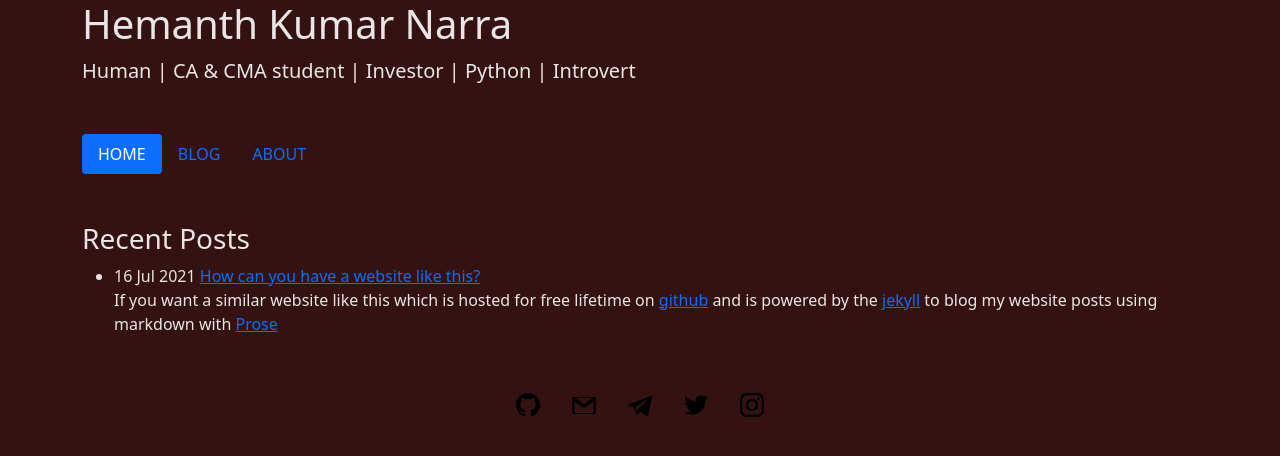
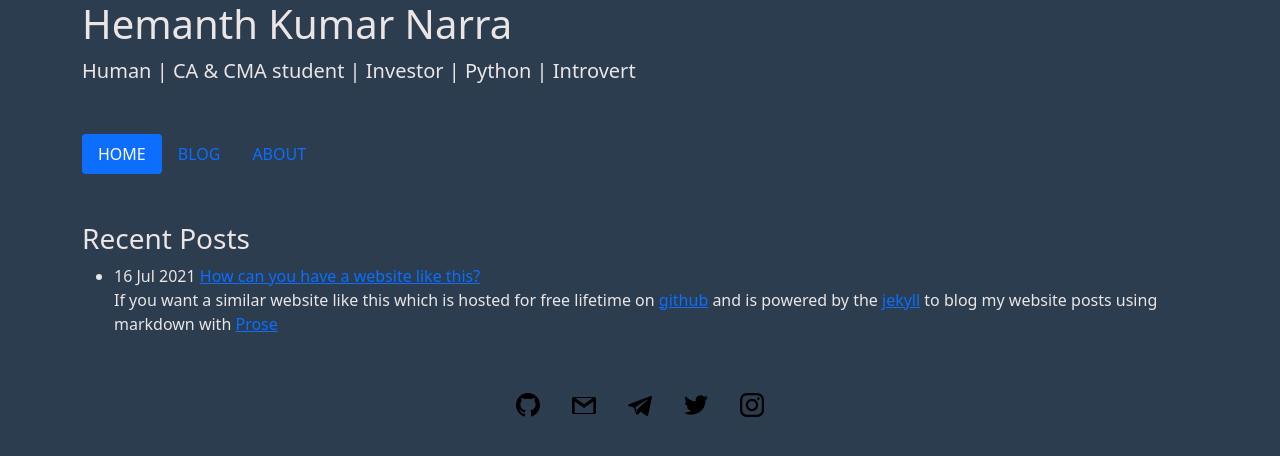
Before and after one commit to hemanthnarra/hemanthnarra.github.io, a Jekyll site: the page built from index.html, in a window 1280 px wide. Shown: the top 456 px of the page. Built offline with Jekyll 4.4.1, drawn with Linux system fonts in a browser that asks for light colours.

Commit message:
Update main.css

```diff
--- a/css/main.css
+++ b/css/main.css
@@ -1,4 +1,4 @@
 body {
-    background-color: #351212;
+    background-color: #2b3d4f;
     color: rgb(235, 229, 229);
 }
```
